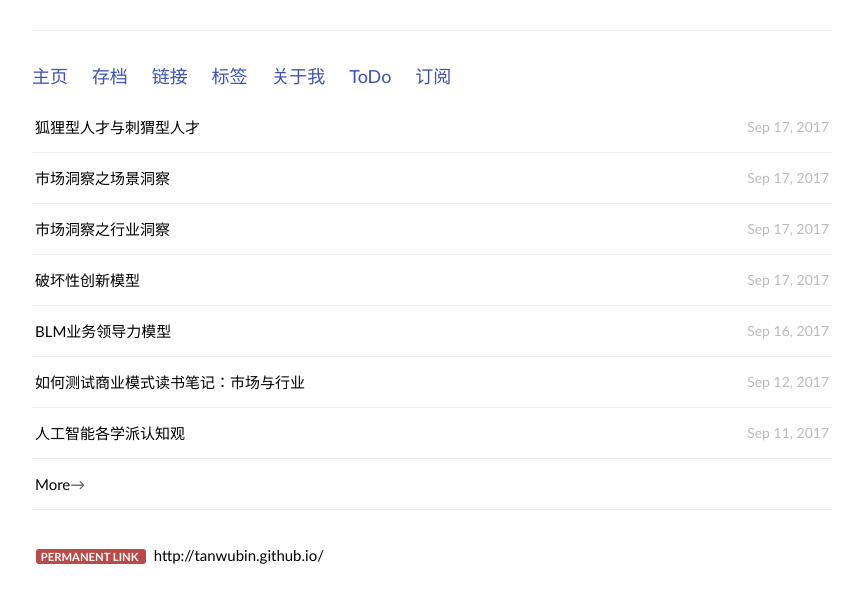
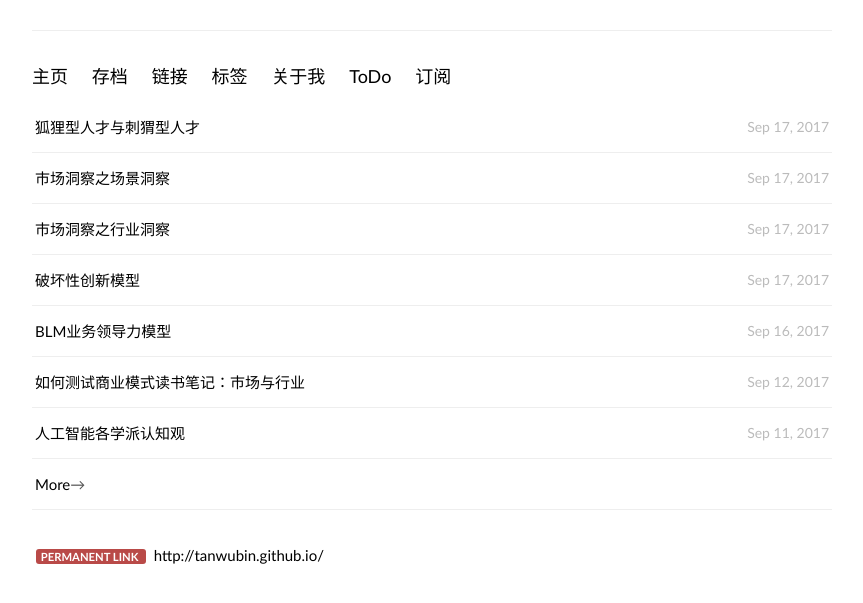
Before and after one commit to fk1091889767/tanwubin.github.io, a Jekyll site: the page built from index.html, in a window 1280 px wide. Shown: the top 603 px of the page, without its empty margins (208-1071 px from the left). Built offline with Jekyll 4.4.1, drawn with Linux system fonts in a browser that asks for light colours.

Commit message:
update effector-wide.css

```diff
--- a/assets/css/effector-wide.css
+++ b/assets/css/effector-wide.css
@@ -16,7 +16,7 @@ footer {
 }
 .nav>a {
      margin:  0px 20px 0px 0px;
-     color: #3f51b5;
+     color: #000000;
      font-size: large;
 }
 html {
```
